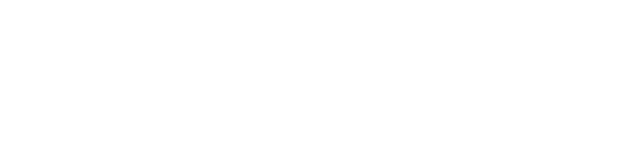
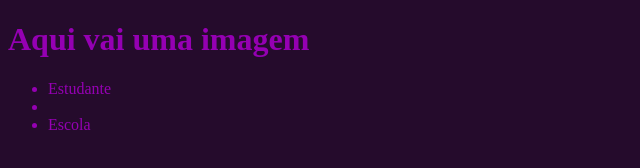
Before and after one commit to xaulinavuado/SITEESCOLALUCAS, a plain HTML site: page index.html in a window 1280 px wide. Shown: the whole page, without its empty margins (0-640 px from the left). Drawn offline with Linux system fonts and the light colour scheme.

Commit message:
Add files via upload

```diff
--- a/index.html
+++ b/index.html
@@ -5,8 +5,13 @@
     <meta http-equiv="X-UA-Compatible" content="IE=edge">
     <meta name="viewport" content="width=device-width, initial-scale=1.0">
     <title>Document</title>
+    <link rel="stylesheet" href="style.css">
 </head>
 <body>
-<h1></h1>
+<h1>Aqui vai uma imagem</h1>
+<ul>
+    <li>Estudante<li>
+     <li>Escola</li>
+</ul>
 </body>
 </html>
--- a/style.css
+++ b/style.css
@@ -1,3 +1,4 @@
 body {
-    background-color: aquamarine;#383D58
+    background-color: #250b2c;
+    color:rgb(149, 0, 179);
 }
```
